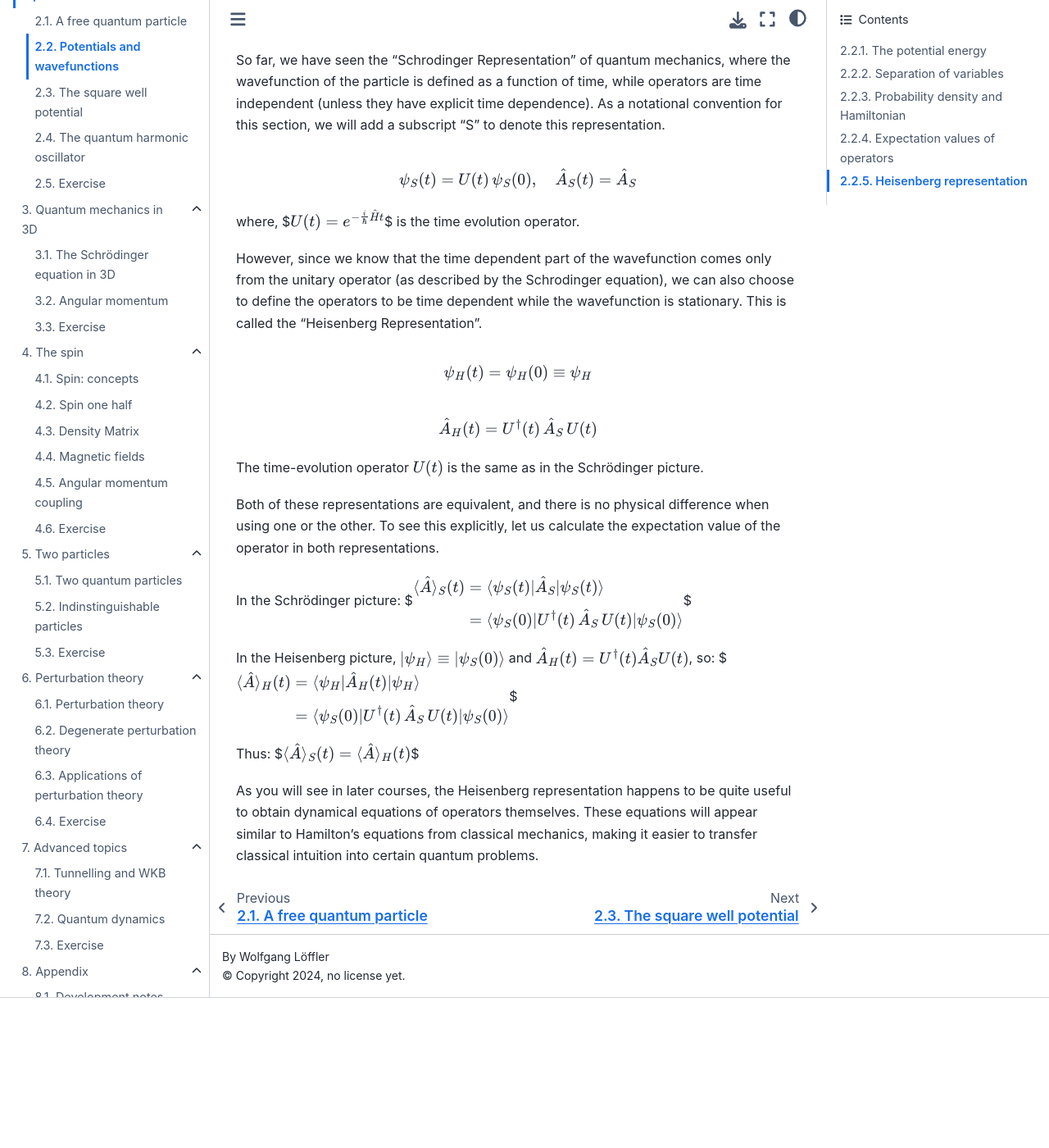
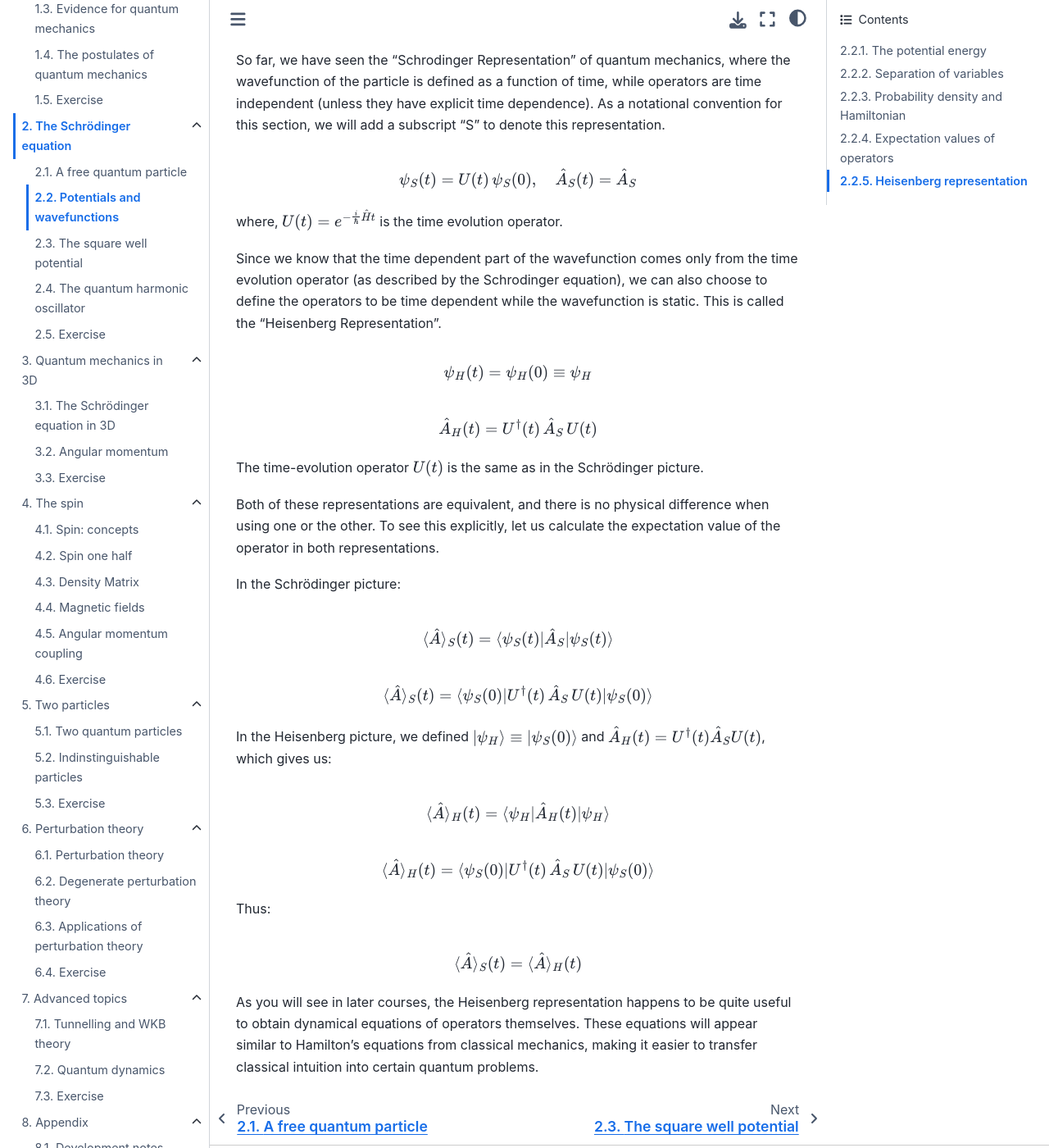
Before and after one commit to wolfgangasdf/iqp-book, a Jupyter Book: the page built from se-1d-schroedinger.md, in a window 1280 px wide and 1400 px high, scrolled down 5064 px. Shown: the whole window at 82% size. Built offline with Jupyter Book 1.0.4 settings and Sphinx 7.4.7 and the Sphinx Book theme 1.1.4, drawn with Linux system fonts in a browser that asks for light colours; before the commit the page ends 6281 px from its top, so only the background shows below that.

Commit message:
Fixes after Jupyter NB rendering (#5)
* title improve

* fix heisenberg

* fixes heisenberg

* typo

* QHO

* density matrix

* spin half

```diff
--- a/se-1d-schroedinger.md
+++ b/se-1d-schroedinger.md
@@ -223,13 +223,10 @@ So far, we have seen the "Schrodinger Representation" of quantum mechanics, wher
 $$
 \psi_S(t) = U(t)\, \psi_S(0), \quad \hat{A}_S(t) = \hat{A}_S
 $$
-where,
-$$
-U(t) = e^{-\frac{i}{\hbar} \hat{H} t}
-$$
-is the time evolution operator.
 
-However, since we know that the time dependent part of the wavefunction comes only from the unitary operator (as described by the Schrodinger equation), we can also choose to define the operators to be time dependent while the wavefunction is stationary. This is called the "Heisenberg Representation".
+where, $ U(t) = e^{-\frac{i}{\hbar} \hat{H} t}$ is the time evolution operator.
+
+Since we know that the time dependent part of the wavefunction comes only from the time evolution operator (as described by the Schrodinger equation), we can also choose to define the operators to be time dependent while the wavefunction is static. This is called the "Heisenberg Representation".
 
 $$
 \psi_H(t) = \psi_H(0) \equiv \psi_H
@@ -244,24 +241,27 @@ The time-evolution operator $U(t)$ is the same as in the Schrödinger picture.
 Both of these representations are equivalent, and there is no physical difference when using one or the other. To see this explicitly, let us calculate the expectation value of the operator in both representations.
 
 In the Schrödinger picture:
+
 $$
-\begin{aligned}
-\langle \hat{A} \rangle_S(t)
-&= \bra{\psi_S(t)} \hat{A}_S \ket{\psi_S(t)} \\[4pt]
-&= \bra{\psi_S(0)} U^\dagger(t) \, \hat{A}_S \, U(t) \ket{\psi_S(0)}
-\end{aligned}
+\langle \hat{A} \rangle_S(t) = \bra{\psi_S(t)} \hat{A}_S \ket{\psi_S(t)}
 $$
 
-In the Heisenberg picture, $\ket{\psi_H} \equiv \ket{\psi_S(0)}$ and $\hat{A}_H(t) = U^\dagger(t) \hat{A}_S U(t)$, so:
 $$
-\begin{aligned}
-\langle \hat{A} \rangle_H(t)
-&= \bra{\psi_H} \hat{A}_H(t) \ket{\psi_H} \\[4pt]
-&= \bra{\psi_S(0)} U^\dagger(t) \, \hat{A}_S \, U(t) \ket{\psi_S(0)}
-\end{aligned}
+\langle \hat{A} \rangle_S(t) = \bra{\psi_S(0)} U^\dagger(t) \, \hat{A}_S \, U(t) \ket{\psi_S(0)}
+$$
+
+In the Heisenberg picture, we defined $\ket{\psi_H} \equiv \ket{\psi_S(0)}$ and $\hat{A}_H(t) = U^\dagger(t) \hat{A}_S U(t)$, which gives us:
+
+$$
+\langle \hat{A} \rangle_H(t) = \bra{\psi_H} \hat{A}_H(t) \ket{\psi_H}
+$$
+
+$$
+\langle \hat{A} \rangle_H(t) = \bra{\psi_S(0)} U^\dagger(t) \, \hat{A}_S \, U(t) \ket{\psi_S(0)}
 $$
 
 Thus:
+
 $$
 \langle \hat{A} \rangle_S(t) = \langle \hat{A} \rangle_H(t)
 $$
```
Also changed, not shown: periodic-system.md (+1 -1 lines), se-qho.md (+4 -4 lines), sp-density-matrix.md (+1 -0 lines), sp-half.md (+3 -2 lines).
